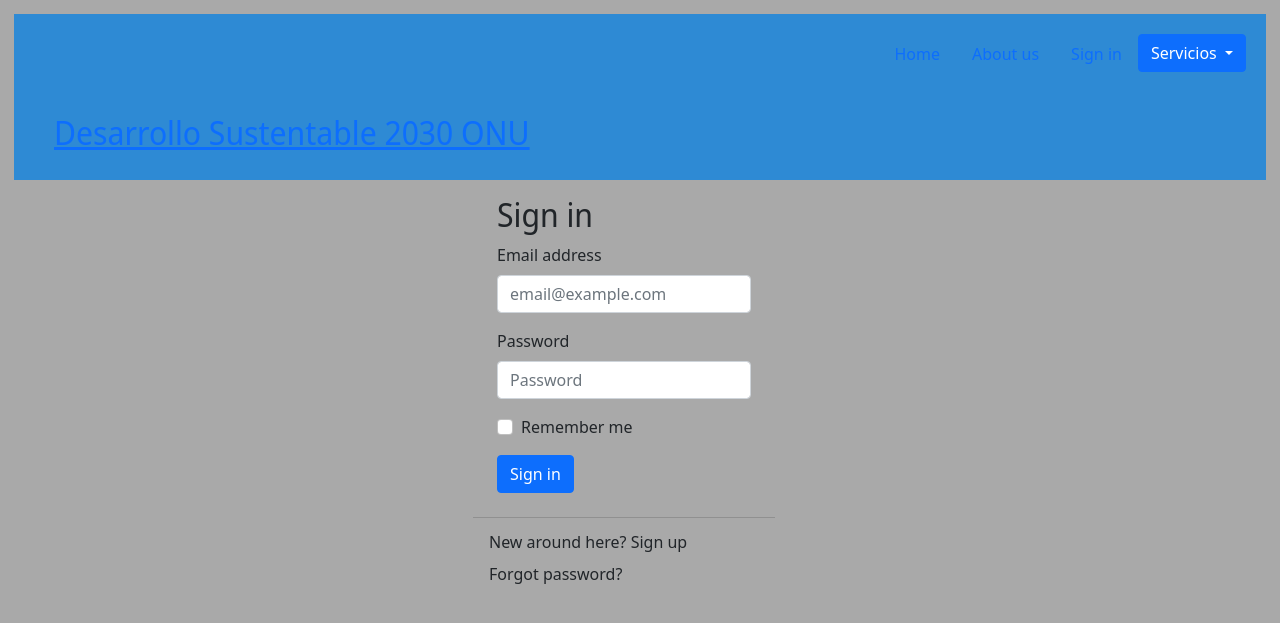
After one commit to martin-b-07e5/python2021--blog1, a Django app: page /login/ in a window 1280 px wide. The commit adds this page. Shown: the top 623 px of the page. Run offline with Django 3.2, Linux system fonts and the light colour scheme.

Commit message:
todavía no puedo cambiar de una vista a otra, sin ir al home antes

```diff
--- a/appblog/templates/appblog/add_comment_to_post.html
+++ /dev/null
@@ -1,6 +0,0 @@
-{% extends 'appblog/base.html' %} {% block content %}
-<h1>Nuevo Comentario</h1>
-<form method="POST" class="post-form">{% csrf_token %} {{ form.as_p }}
-    <button type="submit" class="save btn btn-default">Send</button>
-</form>
-{% endblock %}
--- a/appblog/urls.py
+++ b/appblog/urls.py
@@ -1,15 +1,42 @@
+"""pildoras_informaticas URL Configuration
+
+The `urlpatterns` list routes URLs to views. For more information please see:
+    https://docs.djangoproject.com/en/3.2/topics/http/urls/
+Examples:
+Function views
+    1. Add an import:  from my_app import views
+    2. Add a URL to urlpatterns:  path('', views.home, name='home')
+Class-based views
+    1. Add an import:  from other_app.views import Home
+    2. Add a URL to urlpatterns:  path('', Home.as_view(), name='home')
+Including another URLconf
+    1. Import the include() function: from django.urls import include, path
+    2. Add a URL to urlpatterns:  path('blog/', include('blog.urls'))
+"""
+from . import views
+from appblog.views import *
+from django.conf import settings
 from django.conf.urls import url
-from django.urls import path, include
-from . import views
+from django.conf.urls.static import static
+from django.contrib import admin
+from django.urls import include, path
+from django.urls import path, include, re_path
+# from .views import Index, Index2
 
 urlpatterns = [
+    # 👀 path('some_url_Name/', vista_a_la_que_llama, someName),
     path('', views.post_list, name='post_list'),
     path('accounts/', include('django.contrib.auth.urls')),
+
+    path('post/new/', views.post_new, name='post_new'),
+    path('post/<pk>/remove/', views.post_remove, name='post_remove'),
     path('post/<int:pk>/', views.post_detail, name='post_detail'),
-    path('post/new/', views.post_new, name='post_new'),
     path('post/<int:pk>/edit/', views.post_edit, name='post_edit'),
+
     url(r'^post/(?P<pk>\d+)/comment/$', views.add_comment_to_post, name='add_comment_to_post'),
     url(r'^comment/(?P<pk>\d+)/approve/$', views.comment_approve, name='comment_approve'),
     url(r'^comment/(?P<pk>\d+)/remove/$', views.comment_remove, name='comment_remove'),
-    path('post/<pk>/remove/', views.post_remove, name='post_remove'),
+
+    path('about_us/', about_us, name='about_us'),
+    path('login/', login, name='login'),
 ]
--- a/appblog/views.py
+++ b/appblog/views.py
@@ -4,18 +4,23 @@ from .models import Post, Comment
 from django.contrib.auth.decorators import login_required
 from .forms import PostForm, CommentForm
 from django.shortcuts import redirect
+from django.http import HttpResponse
+from django.template.loader import get_template
 
 
 # Create your views here.
+
 def post_list(request):
     posts = Post.objects.filter(
         # published_date__lte=timezone.now()).order_by('published_date')
         publish__lte=timezone.now()).order_by('publish')
+    # 👇 le pasa un request, una url y un diccionario.
     return render(request, 'appblog/post_list.html', {'posts': posts})
 
 
 def post_detail(request, pk):
     post = get_object_or_404(Post, pk=pk)
+    # 👇 le pasa un request, una url y un diccionario.
     return render(request, 'appblog/post_detail.html', {'post': post})
 
 
@@ -32,6 +37,7 @@ def post_new(request):
             return redirect('post_detail', pk=post.pk)
     else:
         form = PostForm()
+    # 👇 le pasa un request, una url y un diccionario.
     return render(request, 'appblog/post_edit.html', {'form': form})
 
 
@@ -49,6 +55,7 @@ def post_edit(request, pk):
             return redirect('post_detail', pk=post.pk)
     else:
         form = PostForm(instance=post)
+    # 👇 le pasa un request, una url y un diccionario.
     return render(request, 'appblog/post_edit.html', {'form': form})
 
 
@@ -70,6 +77,7 @@ def add_comment_to_post(request, pk):
             return redirect('post_detail', pk=post.pk)
     else:
         form = CommentForm()
+    # 👇 le pasa un request, una url y un diccionario.
     return render(request, 'appblog/add_comment_to_post.html', {'form': form})
 
 
@@ -85,3 +93,26 @@ def comment_remove(request, pk):
     comment = get_object_or_404(Comment, pk=pk)
     comment.delete()
     return redirect('post_detail', pk=comment.post.pk)
+
+def login(request):
+    # 👇 le pasa un request y una url.
+    return render(request, "appblog/login.html")
+
+def about_us(request):
+    # 👇 le pasa un request y una url.
+    return render(request, "appblog/about_us.html")
+
+
+# def login_required(function=None, redirect_field_name=REDIRECT_FIELD_NAME, login_url=None):
+    """
+    Decorator for views that checks that the user is logged in, redirecting
+    to the log-in page if necessary.
+    """
+
+# def permission_required(perm, login_url=None, raise_exception=False):
+    """
+    Decorator for views that checks whether a user has a particular permission
+    enabled, redirecting to the log-in page if necessary.
+    If the raise_exception parameter is given the PermissionDenied exception
+    is raised.
+    """
--- a/blog/urls.py
+++ b/blog/urls.py
@@ -13,6 +13,8 @@ Including another URLconf
     1. Import the include() function: from django.urls import include, path
     2. Add a URL to urlpatterns:  path('blog/', include('blog.urls'))
 """
+# from django.conf import settings    # agregado del tuto
+from django.conf.urls.static import static    # agregado del tuto
 from django.contrib import admin
 from django.urls import path, include
 
@@ -20,3 +22,7 @@ urlpatterns = [
     path('admin/', admin.site.urls),
     path('', include('appblog.urls')),
 ]
+
+
+# if settings.DEBUG:
+#     urlpatterns += urlpatterns: list[URLResolver]
--- /dev/null
+++ b/templates/appblog/base.html
@@ -0,0 +1,51 @@
+{% load static %}
+<!DOCTYPE html>
+<html lang="en">
+
+<head>
+    <title>Desarrollo Sustentable (G-6)</title>
+    <meta charset="utf-8" />
+    <meta name="viewport" content="width=device-width, initial-scale=1, shrink-to-fit=no" />
+    <!-- Bootstrap CSS -->
+    <link rel="stylesheet" href="https://cdn.jsdelivr.net/npm/bootstrap@5.1.3/dist/css/bootstrap.min.css">
+    <link rel="stylesheet" href="https://maxcdn.bootstrapcdn.com/font-awesome/4.7.0/css/font-awesome.min.css" />
+
+    <link rel="stylesheet" href="{% static 'css/blog.css' %}">
+    <style>
+        body {
+            padding: 7px;
+            margin: 7px;
+            background-color: darkgrey;
+        }
+    </style>
+</head>
+
+<body>
+
+    {% include "../header/header.html" %}
+
+    <div class="page-header">
+        {% if user.is_authenticated %}
+            <a href="{% url 'post_new' %}" class="top-menu"></a>
+        {% endif %}
+        <h2><a href="/">Desarrollo Sustentable 2030 ONU</a></h2>
+    </div>
+
+    <div class="content container">
+        <div class="row">
+            <div class="container">
+                {% block content %}
+                    <!-- 👆👇 between curly braces we see the content of the body, posts, login, etc -->
+                {% endblock %}
+            </div>
+        </div>
+    </div>
+
+    <!-- Optional JavaScript -->
+    <!-- jQuery first, then Popper.js, then Bootstrap JS -->
+    <script src="https://code.jquery.com/jquery-3.5.1.slim.min.js"></script>
+    <script src="https://cdn.jsdelivr.net/npm/popper.js@1.16.1/dist/umd/popper.min.js"></script>
+    <script src="https://cdn.jsdelivr.net/npm/bootstrap@4.6.0/dist/js/bootstrap.min.js"></script>
+</body>
+
+</html>
--- /dev/null
+++ b/templates/appblog/login.html
@@ -0,0 +1,28 @@
+{% extends 'appblog/base.html' %}
+{% block content %}
+<div class="container" style="width: 350px">
+    <form class="px-4 py-3">
+    <h2>Sign in</h2>
+        <div class="mb-3">
+            <label for="exampleDropdownFormEmail1" class="form-label">Email address</label>
+            <input type="email" class="form-control" id="exampleDropdownFormEmail1" placeholder="email@example.com">
+        </div>
+        <div class="mb-3">
+            <label for="exampleDropdownFormPassword1" class="form-label">Password</label>
+            <input type="password" class="form-control" id="exampleDropdownFormPassword1" placeholder="Password">
+        </div>
+        <div class="mb-3">
+            <div class="form-check">
+                <input type="checkbox" class="form-check-input" id="dropdownCheck">
+                <label class="form-check-label" for="dropdownCheck">
+                    Remember me
+                </label>
+            </div>
+        </div>
+        <button type="submit" class="btn btn-primary">Sign in</button>
+    </form>
+    <div class="dropdown-divider"></div>
+    <a class="dropdown-item" href="#">New around here? Sign up</a>
+    <a class="dropdown-item" href="#">Forgot password?</a>
+</div>
+{% endblock %}
--- a/appblog/templates/appblog/post_detail.html
+++ b/templates/appblog/post_detail.html
@@ -1,10 +1,8 @@
 {% extends 'appblog/base.html' %} {% block content %}
 <div class="post">
-    <!-- {% if post.published_date %} -->
-    {% if post.publish %}
+    {% if post.published_date %}
     <div class="date">
-        <!-- {{ post.published_date }} -->
-        {{ post.publish }}
+        {{ post.published_date }}
     </div>
     {% endif %}
     <a class="btn btn-default" href="{% url 'post_edit' pk=post.pk %}"><span class="glyphicon glyphicon-pencil"></span></a>
--- /dev/null
+++ b/templates/header/header.html
@@ -0,0 +1,26 @@
+<div class="page-header">
+    <ul class="nav justify-content-end">
+        <li class="nav-item">
+            <a class="nav-link active" aria-current="page" href="/">Home</a>
+        </li>
+        <li class="nav-item">
+            <!-- 👇 se tiene que hacer referencia a la vista -->
+            <a class="nav-link" href="about_us">About us</a>
+        </li>
+        <li class="nav-item">
+            <!-- 👇 se tiene que hacer referencia a la vista -->
+            <a class="nav-link" href="login">Sign in</a>
+        </li>
+        <li class="nav-item">
+            <!-- Dropdown button -->
+            <button type="button" class="btn btn-primary dropdown-toggle" data-toggle="dropdown">
+                Servicios
+            </button>
+            <div class="dropdown-menu">
+                <a href="#" class="dropdown-item">Link 1</a>
+                <a href="#" class="dropdown-item">Link 2</a>
+                <a href="#" class="dropdown-item">Link 3</a>
+            </div>
+        </li>
+    </ul>
+</div>
```
Also changed, not shown: blog/settings.py (+10 -4 lines), templates/appblog/about_us.html (added, +22 -0 lines), templates/appblog/add_comment_to_post.html (added, +7 -0 lines), templates/misc/miplantilla.html (added, +92 -0 lines), templates/misc/plantilla_que_hereda.html (added, +14 -0 lines), appblog/migrations/0003_auto_20211216_1945.py (added), templates/appblog/base-orig.html (renamed from appblog/templates/appblog/base.html), templates/appblog/post_edit.html (renamed from appblog/templates/appblog/post_edit.html), templates/appblog/post_list.html (renamed from appblog/templates/appblog/post_list.html).
